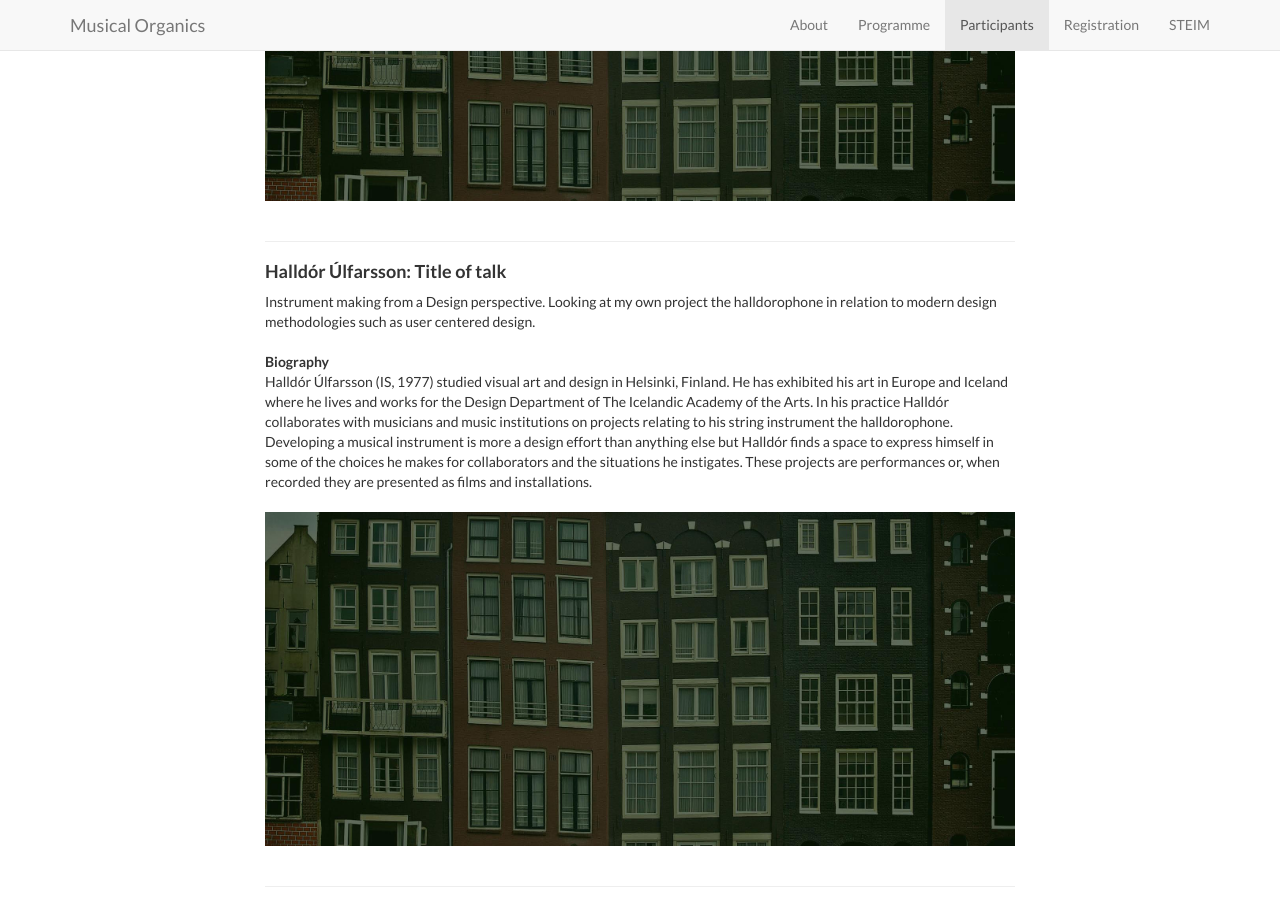
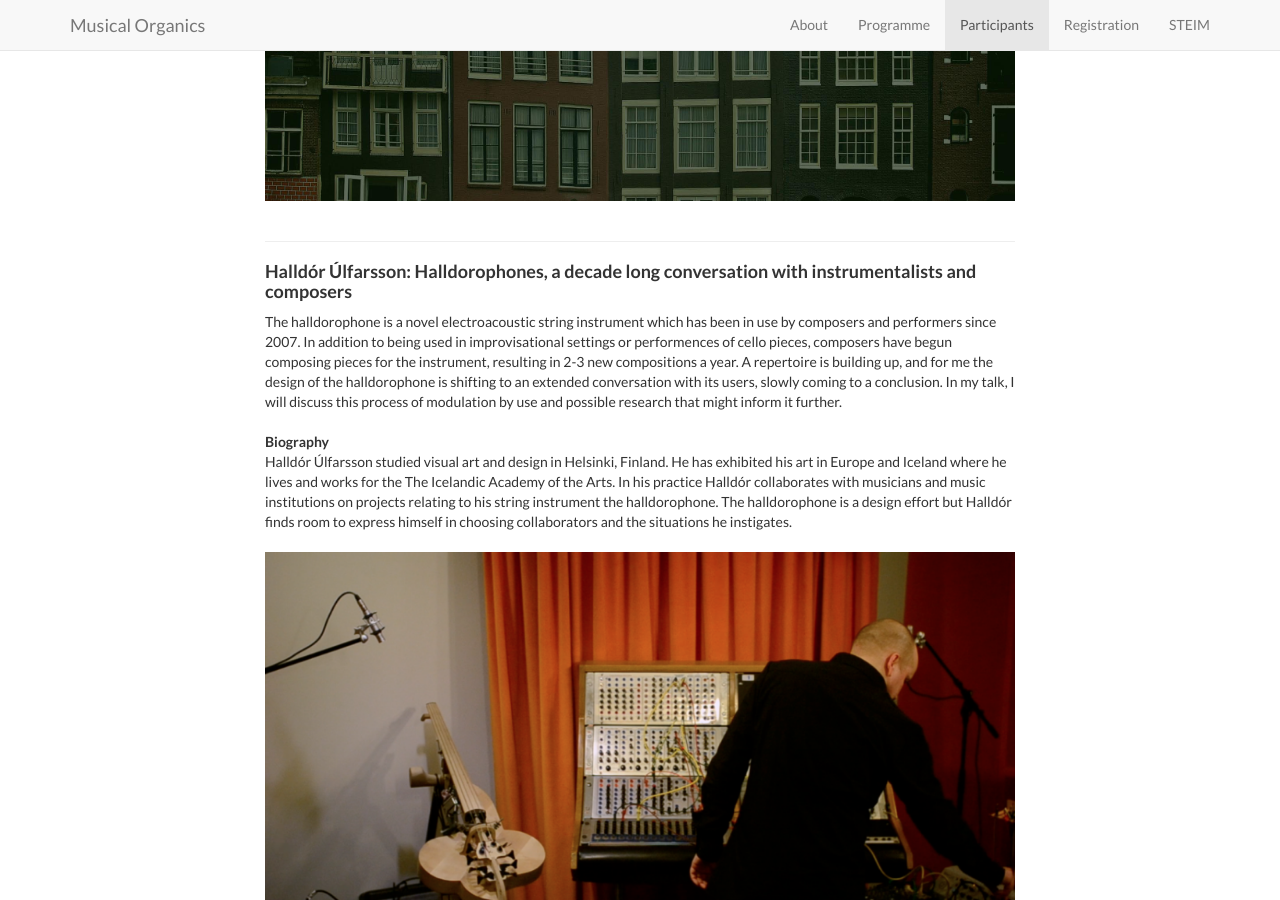
Before and after one commit to thormagnusson/steim, a Jekyll site: the page built from index.html, in a window 1280 px wide and 900 px high, scrolled down 7114 px. Built offline with Jekyll 4.4.1, drawn with Linux system fonts in a browser that asks for light colours.

Commit message:
halldor update

```diff
--- a/_includes/participants.html
+++ b/_includes/participants.html
@@ -109,17 +109,17 @@
 
 
              <br><hr>
-            <h4><b>Halldór Úlfarsson: Title of talk</b></h4>
+            <h4><b>Halldór Úlfarsson: Halldorophones, a decade long conversation with instrumentalists and composers</b></h4>
 
-            Instrument making from a Design perspective. Looking at my own project the halldorophone in relation to modern design methodologies such as user centered design.<br>
+            The halldorophone is a novel electroacoustic string instrument which has been in use by composers and performers since 2007. In addition to being used in improvisational settings or performences of cello pieces, composers have begun composing pieces for the instrument, resulting in 2-3 new compositions a year. A repertoire is building up, and for me the design of the halldorophone is shifting to an extended conversation with its users, slowly coming to a conclusion. In my talk, I will discuss this process of modulation by use and possible research that might inform it further.<br>
 
             <br><b>Biography</b><br>
 
-            Halldór Úlfarsson (IS, 1977) studied visual art and design in Helsinki, Finland. He has exhibited his art in Europe and Iceland where he lives and works for the Design Department of The Icelandic Academy of the Arts. In his practice Halldór collaborates with musicians and music institutions on projects relating to his string instrument the halldorophone. Developing a musical instrument is more a design effort than anything else but Halldór finds a space to express himself in some of the choices he makes for collaborators and the situations he instigates. These projects are performances or, when recorded they are presented as films and installations.<br><br>
+            Halldór Úlfarsson studied visual art and design in Helsinki, Finland. He has exhibited his art in Europe and Iceland where he lives and works for the The Icelandic Academy of the Arts. In his practice Halldór collaborates with musicians and music institutions on projects relating to his string instrument the halldorophone. The halldorophone is a design effort but Halldór finds room to express himself in choosing collaborators and the situations he instigates.<br><br>
 
 
             <div class="image-wrapper">
-            <img src="img/banner-bg.jpg" alt="Halldor Ulfarsson" class="scale-image" />
+            <img src="img/halldor.png" alt="Halldor Ulfarsson" class="scale-image" />
             <div />
 
 
```
Also changed, not shown: img/halldor.png (added).
